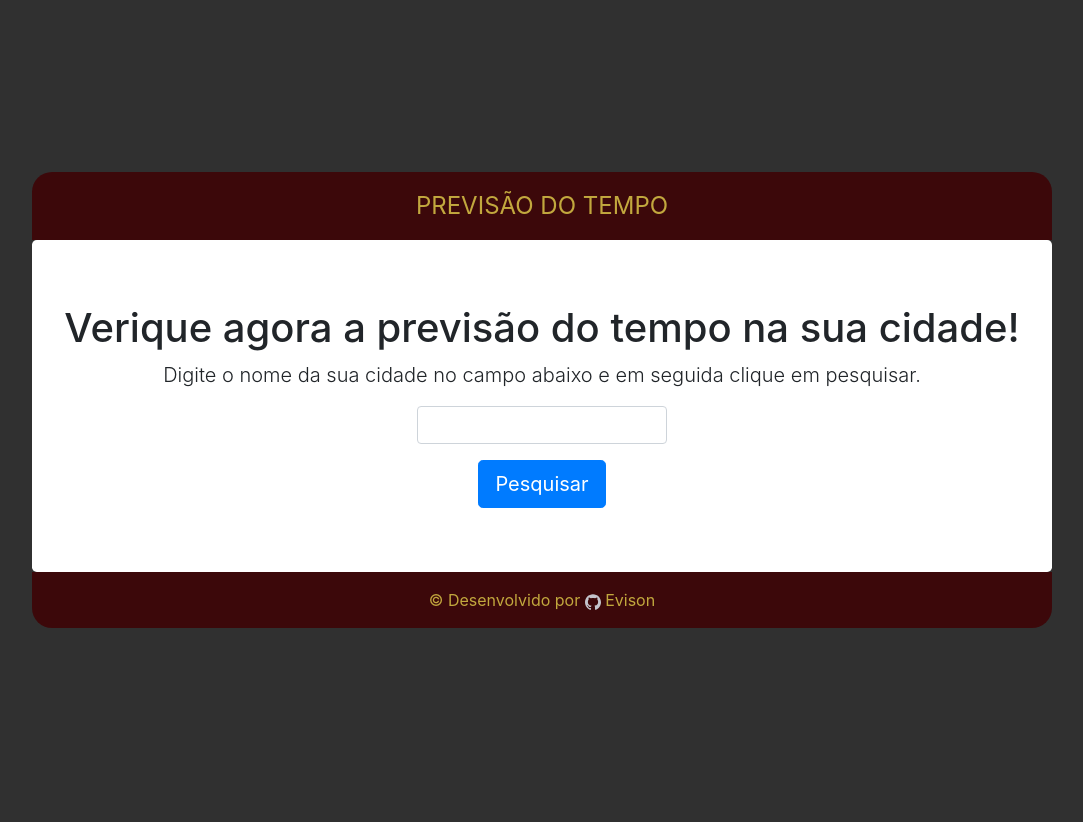
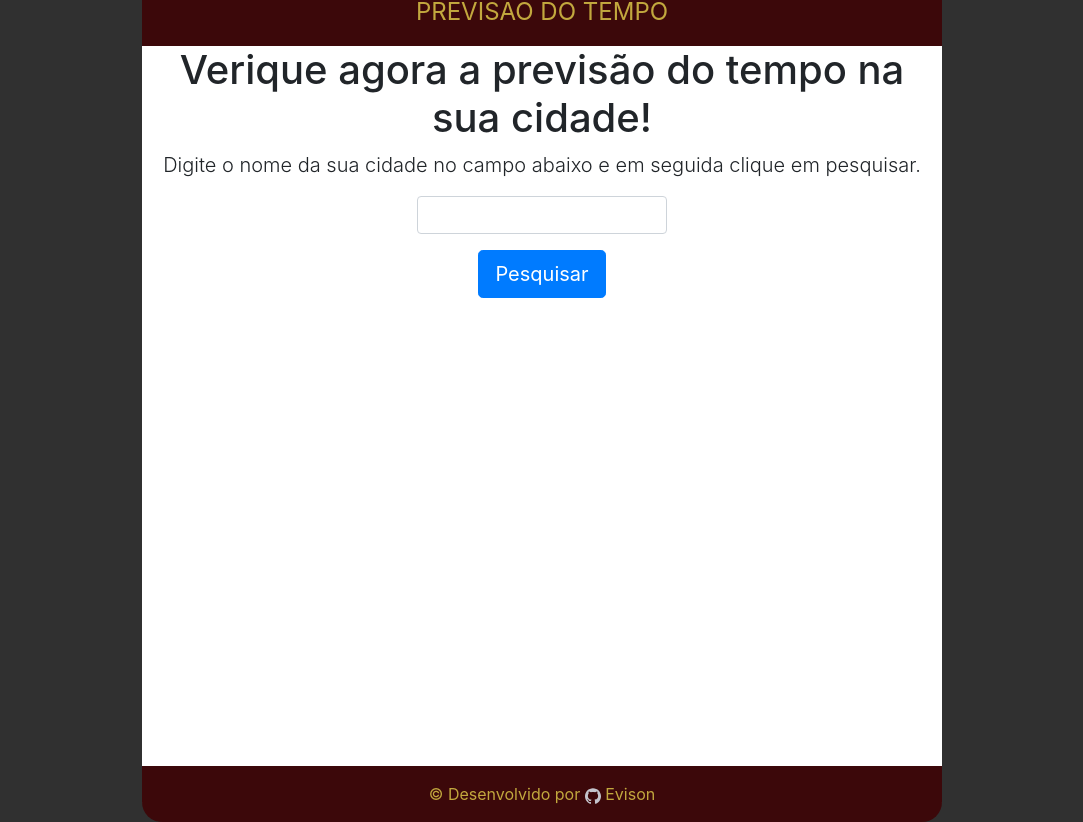
Before and after one commit to evisonpacheco/previsao-do-tempo, a React (Create React App) app: page / in a window 1280 px wide. Shown: the whole page, without its empty margins (98-1181 px from the left). Before the commit the page ends 800 px from the top, so only its background shows below. Built offline with nearby package versions, Linux system fonts and the light colour scheme.

Commit message:
improvement: criação div box
Criei a div box que engloba todos os elementos e configurei o css dela. Assim o tamanho da box vai ser sempre o mesmo sem resultados exibidos e com resultados exibidos

```diff
--- a/public/style.css
+++ b/public/style.css
@@ -14,22 +14,28 @@ body {
     background-color: #303030;
 }
 
+main{
+    min-height: 45rem;
+    max-width: 50rem;
+}
+
 header {
     background-color: #3C080A;
     color: #C2A83E;
     text-align: center;
-    min-width: 100%;
     border-radius: 20px 20px 0 0;
     font-size: 1.5rem;
 }
 
-.jumbotron {
+.box {
     margin: 0;
     background-color: white;
     text-align: center;
+    display: grid;
+    border-radius: 25px;
 }
 
-.jumbotron input {
+.box input {
     margin: auto;
 }
 
--- a/src/App.js
+++ b/src/App.js
@@ -29,12 +29,12 @@ function App() {
 
     return (
         <body>
+            <div class="box">
                 <header>
                     <p>PREVISÃO DO TEMPO</p>
                 </header>
-
                 <main>
-                <div className="jumbotron">
+                    <div>
                         <h1>Verique agora a previsão do tempo na sua cidade!</h1>
                         <p className="lead">
                             Digite o nome da sua cidade no campo abaixo e em seguida clique em pesquisar.
@@ -51,7 +51,6 @@ function App() {
                             {isLoading ? <div class="spinner-border text-light" role="status"></div>
                                 : 'Pesquisar'}
                         </button>
-
                         {weatherForecast ? (
                             <>
                                 <div class='results'>
@@ -72,7 +71,6 @@ function App() {
                                     <p className='lead'>
                                         Umidade de: {weatherForecast.current.humidity}%
                                     </p>
-
                                 </div>
                             </>
                         ) : null}
@@ -81,6 +79,7 @@ function App() {
                 <footer>
                     <p>&copy; Desenvolvido por <a href='https://github.com/evisonpacheco' target='_blank' rel="noreferrer"><img src="./images/github.svg" alt="Ícone do GitHub"/> Evison</a></p>
                 </footer>
+            </div>
         </body>
     );
 }
```
Lines whose indentation alone changed are shown as unchanged.
